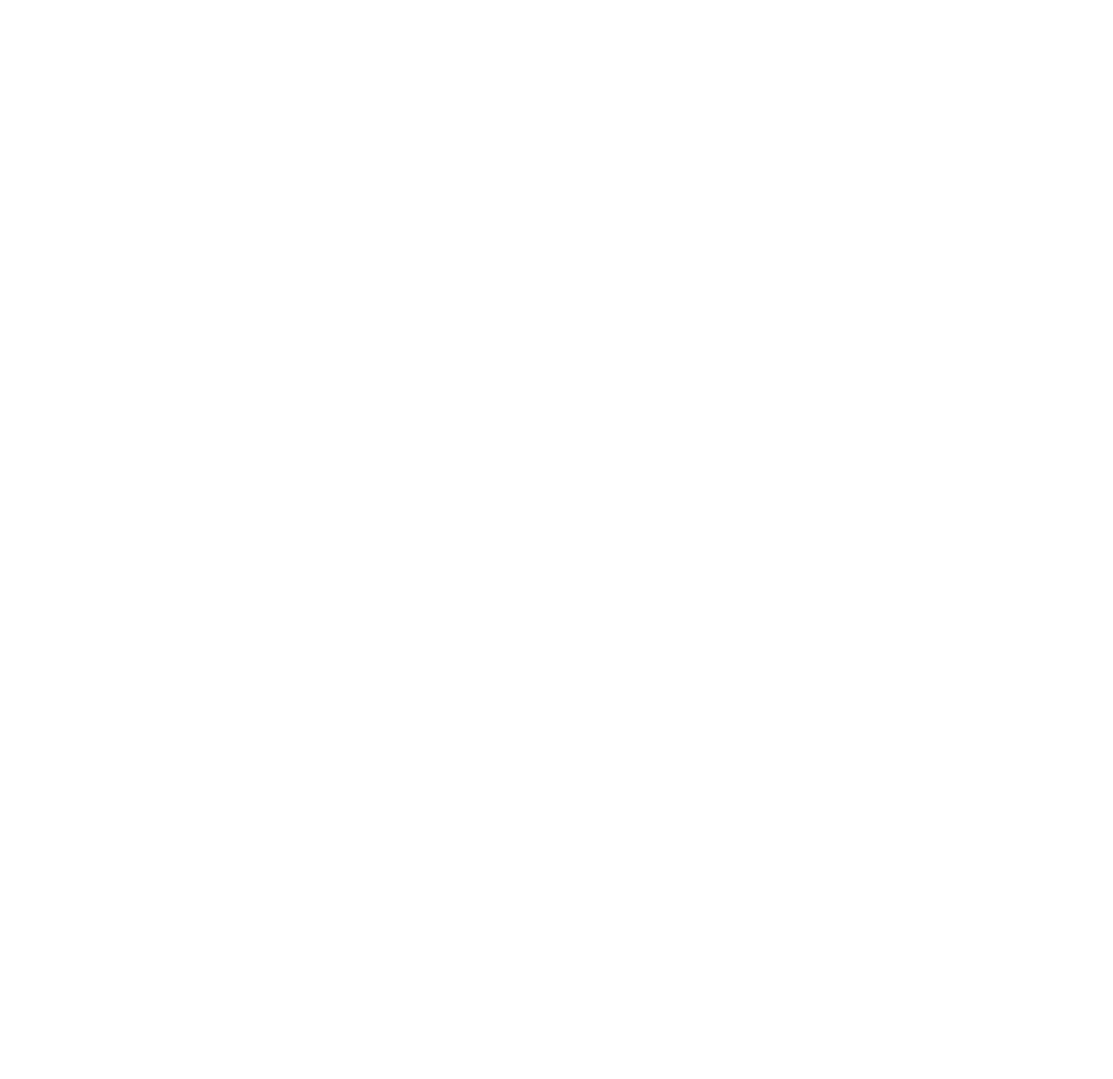
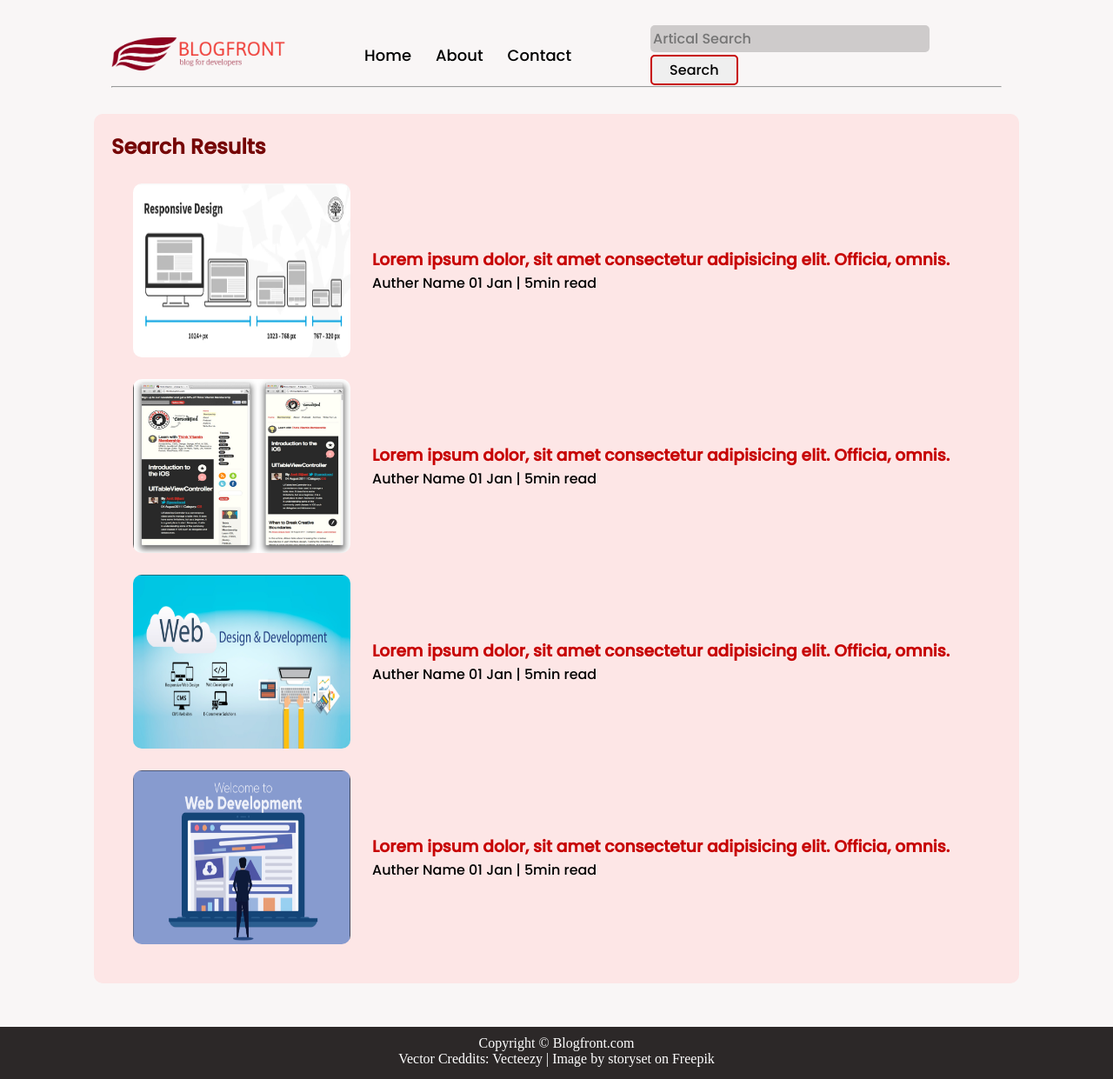
Before and after one commit to Abdulkareem1007/Blog-website, a plain HTML site: page search.html in a window 1280 px wide. Shown: the whole page at 87% size. Before the commit the page ends 800 px from the top, so only its background shows below. Drawn offline with Linux system fonts and the light colour scheme.

Commit message:
Added contact page

```diff
--- a/contact.html
+++ b/contact.html
@@ -0,0 +1,90 @@
+<!DOCTYPE html>
+<html lang="en">
+  <head>
+    <meta charset="UTF-8" />
+    <meta name="viewport" content="width=device-width, initial-scale=1.0" />
+    <title>Contact Page</title>
+    <link rel="stylesheet" href="css/util.css" />
+    <link rel="stylesheet" href="css/style.css" />
+    <link rel="stylesheet" href="css/contact.css" />
+    <link rel="preconnect" href="https://fonts.googleapis.com" />
+    <link rel="preconnect" href="https://fonts.gstatic.com" crossorigin />
+    <link
+      href="https://fonts.googleapis.com/css2?family=Poppins:wght@500&display=swap"
+      rel="stylesheet"
+    />
+  </head>
+  <body>
+    <nav class="navigation max-width-1 m-auto">
+      <div class="nav-left">
+        <img src="img/logo.png" alt="LOGO" />
+        <ul>
+          <li><a href="./index.html">Home</a></li>
+          <li><a href="#">About</a></li>
+          <li><a href="./contact.html">Contact</a></li>
+        </ul>
+      </div>
+      <div class="nav-right">
+        <form action="/search.html" method="get">
+          <input
+            class="form-input"
+            type="text"
+            name="query"
+            placeholder="Artical Search"
+          />
+          <button class="btn">Search</button>
+        </form>
+      </div>
+    </nav>
+    <div class="max-width-1 m-auto">
+      <hr />
+    </div>
+    <div class="contact-content">
+      <div class="max-width-1 m-auto">
+        <h2>Feel free to contact us</h2>
+        <form>
+          <div class="contact-form">
+            <div class="form-box">
+              <input type="text" placeholder="Name" required />
+            </div>
+            <div class="form-box">
+              <input type="tel" placeholder="Phone Number" required />
+            </div>
+            <div class="form-box">
+              <input type="email" placeholder="Email" required />
+            </div>
+            <div class="form-box">
+              <textarea
+                name="textarea"
+                id="textarea"
+                cols="30"
+                rows="10"
+                placeholder="Enter Your Message"
+                required
+              ></textarea>
+            </div>
+            <button class="btn" type="submit">Submit</button>
+          </div>
+        </form>
+      </div>
+    </div>
+    <div class="footer">
+      <div class="footer-div">
+        <p>Copyright &copy; Blogfront.com</p>
+        <div>
+          <a
+            href="https://vecteezy.com/vector-kunst/7414839-vectorillustratie-van-vingers-typen-op-een-laptop"
+            >Vector Creddits: Vecteezy |
+            <p>
+              <a
+                href="https://www.freepik.com/free-vector/publish-article-concept-illustration_12704404.htm#query=blog&position=28&from_view=search&track=sph"
+                >Image by storyset</a
+              >
+              on Freepik
+            </p>
+          </a>
+        </div>
+      </div>
+    </div>
+  </body>
+</html>
--- a/css/style.css
+++ b/css/style.css
@@ -43,8 +43,8 @@ body {
   text-decoration: none;
   color: #000000;
 }
-.nav-right {
-}
+/* .nav-right {
+} */
 
 .home-articles h2 {
   color: #750505;
@@ -76,6 +76,7 @@ body {
   /* align-items: center; */
   justify-content: center;
   flex-direction: column;
+  padding: 50px;
 }
 .content-left h1 {
   color: #c70404;
@@ -97,9 +98,12 @@ body {
 }
 
 .home-articles {
-  background-color: #f9f6f6;
+  background-color: #fde6e6;
   padding-top: 12px;
   margin-bottom: 50px;
+  padding: 20px;
+  margin-top: 30px;
+  border-radius: 10px;
 }
 
 .home-article {
@@ -129,7 +133,7 @@ body {
 }
 
 .footer {
-  height: 50px;
+  height: 60px;
   background-color: rgb(44, 40, 40);
   color: white;
 }
--- a/css/util.css
+++ b/css/util.css
@@ -22,6 +22,11 @@
 
 .m-auto {
   margin: auto;
+}
+
+.my-2 {
+  margin-top: 32px;
+  margin-bottom: 32px;
 }
 nav div ul li a {
   color: rgb(10, 10, 10);
--- a/search.html
+++ b/search.html
@@ -0,0 +1,136 @@
+<!DOCTYPE html>
+<html lang="en">
+  <head>
+    <meta charset="UTF-8" />
+    <meta name="viewport" content="width=device-width, initial-scale=1.0" />
+    <title>My blog website</title>
+    <link rel="stylesheet" href="css/util.css" />
+    <link rel="stylesheet" href="css/style.css" />
+    <link rel="preconnect" href="https://fonts.googleapis.com" />
+    <link rel="preconnect" href="https://fonts.gstatic.com" crossorigin />
+    <link
+      href="https://fonts.googleapis.com/css2?family=Poppins:wght@500&display=swap"
+      rel="stylesheet"
+    />
+  </head>
+  <body>
+    <nav class="navigation max-width-1 m-auto">
+      <div class="nav-left">
+        <img src="img/logo.png" alt="LOGO" />
+        <ul>
+          <li><a href="./index.html">Home</a></li>
+          <li><a href="#">About</a></li>
+          <li><a href="./contact.html">Contact</a></li>
+        </ul>
+      </div>
+      <div class="nav-right">
+        <form action="/search.html" method="get">
+          <input
+            class="form-input"
+            type="text"
+            name="query"
+            placeholder="Artical Search"
+          />
+          <button class="btn">Search</button>
+        </form>
+      </div>
+    </nav>
+    <div class="max-width-1 m-auto">
+      <hr />
+    </div>
+
+    <div class="home-articles max-width-1 m-auto font1">
+      <h2>Search Results</h2>
+      <div class="home-article">
+        <div class="home-article-img">
+          <img src="img/blog-1.png" alt="article" />
+        </div>
+
+        <div class="home-article-content font1">
+          <a href="#"
+            ><h3>
+              Lorem ipsum dolor, sit amet consectetur adipisicing elit. Officia,
+              omnis.
+            </h3></a
+          >
+
+          <span>Auther Name</span>
+          <span>01 Jan | 5min read</span>
+        </div>
+      </div>
+
+      <div class="home-article">
+        <div class="home-article-img">
+          <img src="img/blog-2.png" alt="article" />
+        </div>
+
+        <div class="home-article-content font1">
+          <a href="#"
+            ><h3>
+              Lorem ipsum dolor, sit amet consectetur adipisicing elit. Officia,
+              omnis.
+            </h3></a
+          >
+
+          <span>Auther Name</span>
+          <span>01 Jan | 5min read</span>
+        </div>
+      </div>
+
+      <div class="home-article">
+        <div class="home-article-img">
+          <img src="img/blog-3.png" alt="article" />
+        </div>
+
+        <div class="home-article-content font1">
+          <a href="#"
+            ><h3>
+              Lorem ipsum dolor, sit amet consectetur adipisicing elit. Officia,
+              omnis.
+            </h3></a
+          >
+
+          <span>Auther Name</span>
+          <span>01 Jan | 5min read</span>
+        </div>
+      </div>
+
+      <div class="home-article">
+        <div class="home-article-img">
+          <img src="img/blog-4.png" alt="article" />
+        </div>
+
+        <div class="home-article-content font1">
+          <a href="#"
+            ><h3>
+              Lorem ipsum dolor, sit amet consectetur adipisicing elit. Officia,
+              omnis.
+            </h3></a
+          >
+
+          <span>Auther Name</span>
+          <span>01 Jan | 5min read</span>
+        </div>
+      </div>
+    </div>
+
+    <div class="footer">
+      <div class="footer-div">
+        <p>Copyright &copy; Blogfront.com</p>
+        <div>
+          <a
+            href="https://vecteezy.com/vector-kunst/7414839-vectorillustratie-van-vingers-typen-op-een-laptop"
+            >Vector Creddits: Vecteezy |
+            <p>
+              <a
+                href="https://www.freepik.com/free-vector/publish-article-concept-illustration_12704404.htm#query=blog&position=28&from_view=search&track=sph"
+                >Image by storyset</a
+              >
+              on Freepik
+            </p>
+          </a>
+        </div>
+      </div>
+    </div>
+  </body>
+</html>
```
Also changed, not shown: css/contact.css (added, +17 -0 lines), index.html (+19 -8 lines).
